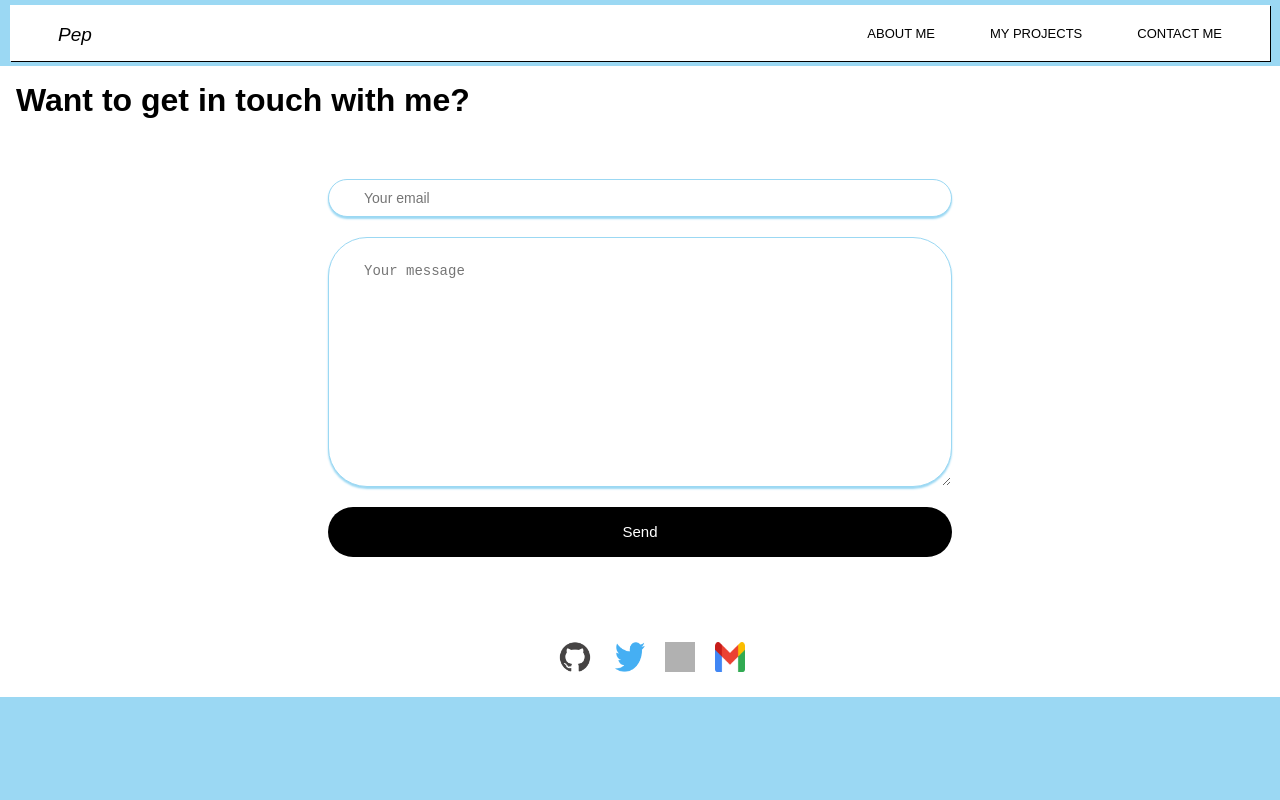
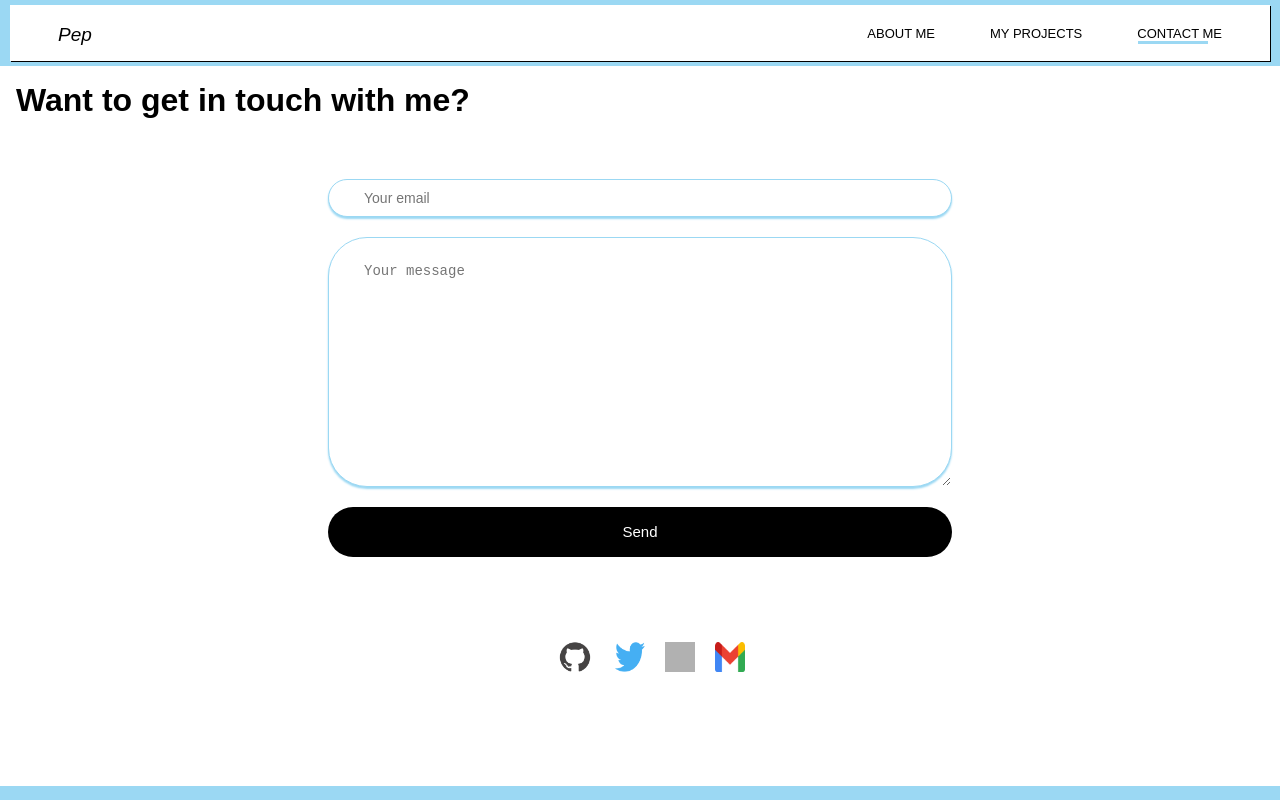
Before and after one commit to Pep7799/myportfolio, a React (Create React App) app: page /contact in a window 1280 px wide. Built offline with nearby package versions, Linux system fonts and the light colour scheme; grey boxes are pictures that could not be loaded.

Commit message:
done for now

```diff
--- a/src/Styles.js
+++ b/src/Styles.js
@@ -98,6 +98,8 @@ export const Image1 = styled.section `
       background:#9BD8F3;
       width : 30vh;
       height: 30vh;
+      text-align:center;
+      margin-left: 20px;
 
   }
 }
@@ -155,8 +157,8 @@ export const Connect = styled(motion.div) `
     @media(max-width: 452px) {
 
          min-height: 50vh;
-         width: 100vh;
-         margin-left: 10px;
+         width: 150vh;
+         margin-left: 3px;
 
 
          img {
--- a/src/components/Contacts.js
+++ b/src/components/Contacts.js
@@ -54,6 +54,7 @@ const Contacts = () => {
 const ContactContainer = styled(motion.div)`
   padding: 1rem ;
   background: #fff;
+  height: 90vh;
 
 
 
@@ -171,6 +172,25 @@ const ContactContainer = styled(motion.div)`
   opacity: 1;
 }
 
+@media(max-width: 452px) {
+  .contacticons {
+    display: flex;
+    align-items: center;
+    justify-content: center;
+    margin-top: 200px;
+
+  }
+
+  .emailtext{
+    transition: .5s ease;
+    opacity: 0;
+    position: absolute;
+    top: 250%;
+    left: 30%;
+    transform: translate(-50%, -50%);
+    text-align: center;
+  }
+}
 
 `
 
--- a/src/components/Navbar.js
+++ b/src/components/Navbar.js
@@ -3,8 +3,12 @@ import styled from 'styled-components'
 import { Link } from 'react-router-dom'
 import {FaTimesCircle} from 'react-icons/fa'
 import {CgMenuGridR} from 'react-icons/cg'
+import { motion } from 'framer-motion'
+import { useLocation } from 'react-router-dom'
 
 const Navbar = () => {
+
+    const {pathname} = useLocation();
 
     const [click, setClick] = useState(false)
     const handleClick = () => setClick(!click)
@@ -24,14 +28,26 @@ const Navbar = () => {
 
             <li className='each-item'>
             <Link to = "/" onClick={closeMenu}>About Me</Link>
+            <Line
+            transition = {{duration: 0.75}}
+            initial = {{width: "0%"}}
+            animate = {{width: pathname === '/' ? '50%': '0%'}}/>
             </li>
 
             <li className='each-item'>
             <Link to = "/projects" onClick={closeMenu}>My Projects</Link>
+            <Line
+            transition = {{duration: 0.75}}
+            initial = {{width: "0%"}}
+            animate = {{width: pathname === '/projects' ? '50%': '0%'}}/>
             </li>
 
             <li className='each-item'>
             <Link to = "/contact" onClick={closeMenu}>Contact Me</Link>
+            <Line
+            transition = {{duration: 0.75}}
+            initial = {{width: "0%"}}
+            animate = {{width: pathname === '/contact' ? '50%': '0%'}}/>
             </li>
 
         </ul>
@@ -70,6 +86,13 @@ const Nav = styled.nav `
     .close {
         display: none;
     }
+
+    a:hover {
+        color: #9BD8F3;
+        padding-bottom: 12px;
+
+
+     }
 
     ul {
         list-style: none ;
@@ -128,9 +151,8 @@ const Nav = styled.nav `
                 left: 0;
 
             }
-            .nav-menu .active {
-                color: white;
-            }
+
+
             .nav-menu:hover {
                 cursor: pointer;
             }
@@ -153,6 +175,19 @@ const Nav = styled.nav `
 
 
         }
+
+
+`
+const Line = styled(motion.div) `
+    height: 0.2rem;
+    background: #9BD8F3;
+    position:absolute;
+    width: 0%;
+    border-bottom: 3px solid #9BD8F3;
+    left: 40%;
+    margin-bottom:12px;
+
+
 `
 
 export default Navbar
--- a/src/components/Projects.js
+++ b/src/components/Projects.js
@@ -157,6 +157,15 @@ const Buttons2 = styled(Buttons) `
       }
     }
 
+    @media(max-width: 452px){
+      button {
+      margin-left: 10px;
+      margin-right: 20px;
+      font-size: 16px ;
+      padding: 6px 7px ;
+
+      }
+    }
 
 `
 const Hide = styled.div `
--- a/src/components/TechnicalSkills.js
+++ b/src/components/TechnicalSkills.js
@@ -121,7 +121,8 @@ const Connect2 = styled(Connect)`
     }
 
 @media(max-width: 452px) {
-  margin-left: 40px;
+  margin-left: 5px;
+  width: 150vw;
 }
 `
 const Card2 = styled(Card)`
```
